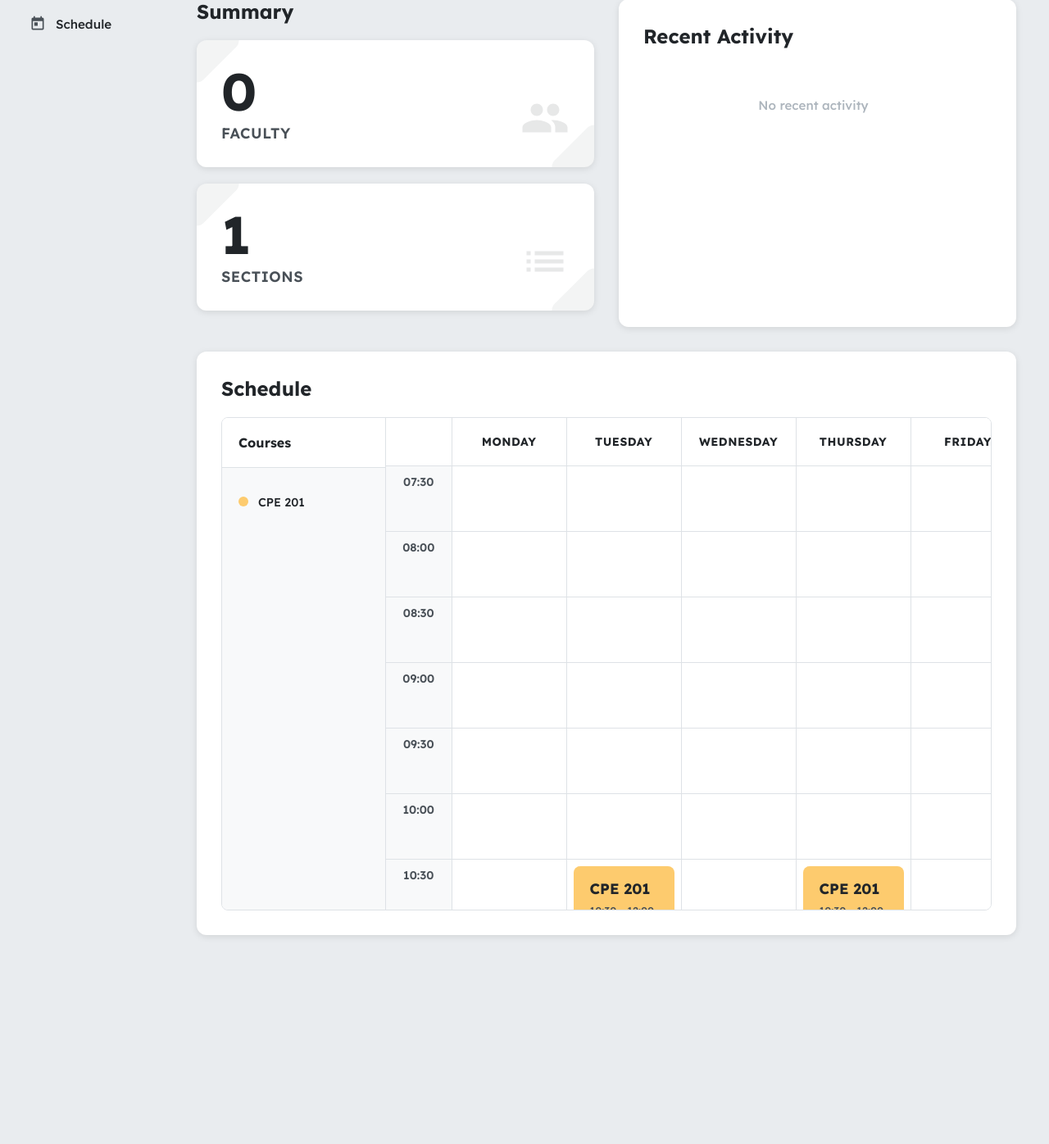
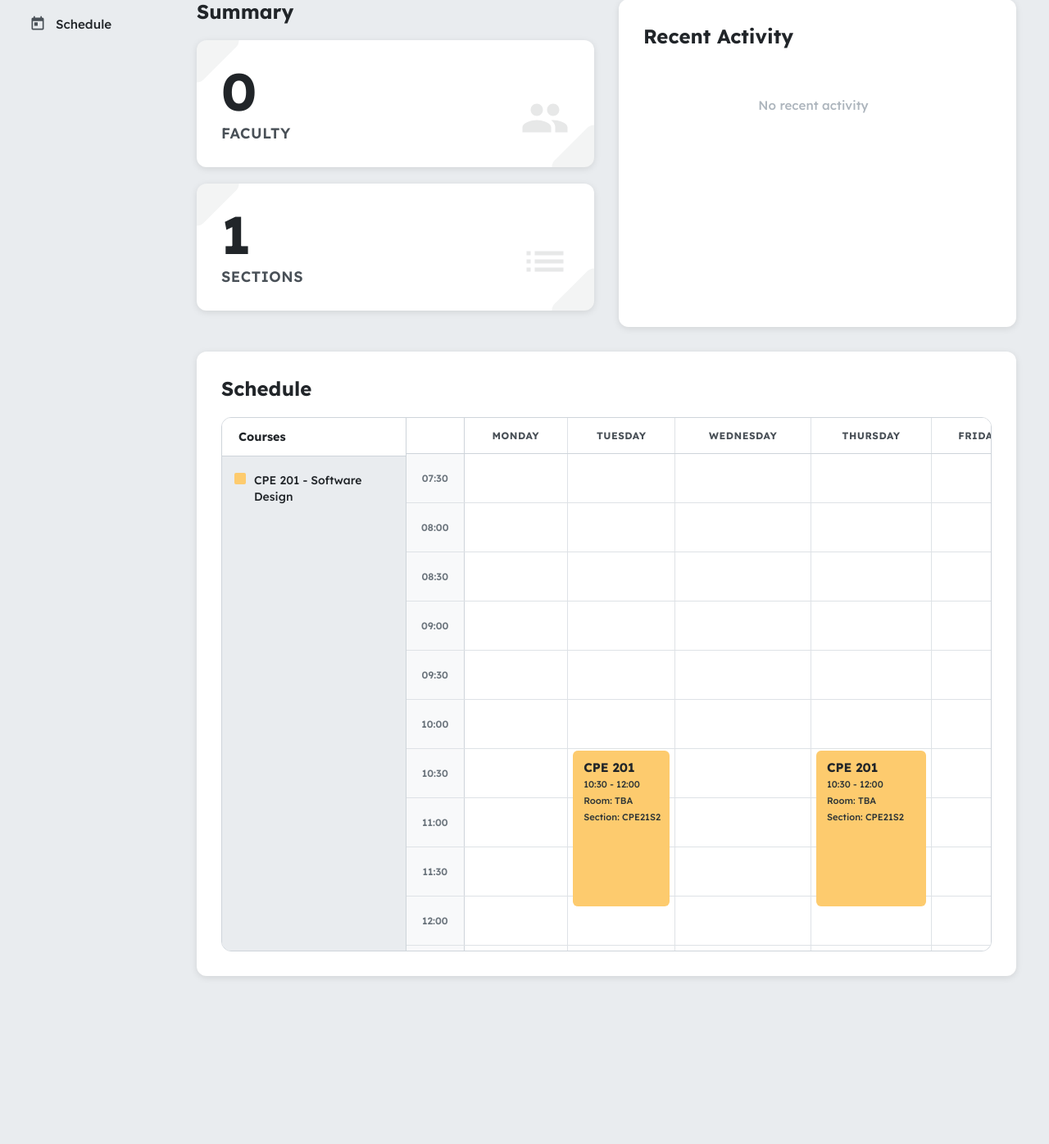
Before and after one commit to Summer077/Auto-Scheduling, a Django app: page /admin/dashboard/ in a window 1280 px wide. Shown: the part 299-1695 px from the top of the page at 82% size. Run offline with Django 5.2, Linux system fonts and the light colour scheme; a user stored in the database is signed in; data comes from the database, SQL or seed files in the repository; data that the repository does not hold is empty.

Commit message:
Fixing Dashboard

```diff
--- a/hello/static/hello/css/dashboard.css
+++ b/hello/static/hello/css/dashboard.css
@@ -412,34 +412,43 @@ body {
 .schedule-wrapper {
     display: flex;
     gap: 0;
-    border: 1px solid #DEE2E6;
-    border-radius: 8px;
+    border: 1px solid #CED4DA;
+    border-radius: 12px;
     overflow: hidden;
+    background: #FFFFFF;
+    position: relative;
 }
 
 .schedule-left {
     display: flex;
     flex-direction: column;
-    min-width: 200px;
-    background: #F8F9FA;
-    border-right: 1px solid #DEE2E6;
+    width: 225px;
+    min-width: 225px;
+    background: #E9ECEF;
+    border-right: 1px solid #CED4DA;
 }
 
 .courses-label {
     font-family: 'Lexend', sans-serif;
-    font-size: 1rem;
+    font-size: 0.9rem;
     font-weight: 700;
     color: #212529;
-    padding: 20px;
-    border-bottom: 1px solid #DEE2E6;
+    padding: 14px 20px;
     background: #FFFFFF;
+    border-bottom: 1px solid #CED4DA;
+    height: 48px;
+    display: flex;
+    align-items: center;
 }
 
 .courses-list {
     display: flex;
     flex-direction: column;
-    gap: 0;
-    padding: 20px;
+    gap: 12px;
+    padding: 20px 15px;
+    background: #E9ECEF;
+    flex: 1;
+    min-height: 100%;
 }
 
 .courses-empty {
@@ -454,117 +463,148 @@ body {
 .course-label {
     display: flex;
     align-items: flex-start;
-    gap: 12px;
-    padding: 12px 0;
+    gap: 10px;
     font-family: 'Lexend', sans-serif;
-    font-size: 0.9rem;
+    font-size: 0.875rem;
     font-weight: 500;
     color: #212529;
     line-height: 1.4;
 }
 
+.course-label span {
+    flex: 1;
+    word-wrap: break-word;
+}
+
 .course-color {
-    width: 12px;
-    height: 12px;
-    border-radius: 50%;
+    width: 14px;
+    height: 14px;
+    border-radius: 2px;
     flex-shrink: 0;
-    margin-top: 3px;
 }
 
 .schedule-table-container {
     flex: 1;
     overflow-x: auto;
     overflow-y: auto;
-    max-height: 600px;
+    max-height: 650px;
     background: #FFFFFF;
+    position: relative;
 }
 
 .schedule-table {
     width: 100%;
     border-collapse: collapse;
-    min-width: 800px;
+    min-width: 900px;
 }
 
 .schedule-table thead {
     position: sticky;
     top: 0;
-    z-index: 10;
+    z-index: 100;
     background: #FFFFFF;
 }
 
 .schedule-table thead th {
     background: #FFFFFF;
-    padding: 20px 16px;
+    padding: 14px 12px;
     text-align: center;
     font-family: 'Lexend', sans-serif;
-    font-size: 0.875rem;
+    font-size: 0.75rem;
     font-weight: 700;
-    color: #212529;
+    color: #495057;
     letter-spacing: 0.5px;
     text-transform: uppercase;
-    border-bottom: 1px solid #DEE2E6;
+    border-bottom: 1px solid #CED4DA;
     border-right: 1px solid #DEE2E6;
+}
+
+.schedule-table thead th:first-child {
+    width: 70px;
+    min-width: 70px;
+    background: #FFFFFF;
+    position: sticky;
+    left: 0;
+    z-index: 101;
+    border-right: 1px solid #CED4DA;
 }
 
 .schedule-table thead th:last-child {
     border-right: none;
 }
 
+.schedule-table tbody {
+    background: #FFFFFF;
+}
+
+.schedule-table tbody tr {
+    height: 60px;
+}
+
 .schedule-table tbody td {
     border-bottom: 1px solid #DEE2E6;
     border-right: 1px solid #DEE2E6;
     padding: 0;
-    height: 80px;
-    min-width: 140px;
     position: relative;
     vertical-align: top;
     background: #FFFFFF;
+    height: 60px;
 }
 
 .schedule-table tbody td:first-child {
     background: #F8F9FA;
     text-align: center;
     font-family: 'Lexend', sans-serif;
-    font-size: 0.875rem;
+    font-size: 0.75rem;
     font-weight: 600;
-    color: #495057;
-    padding: 10px;
-    min-width: 80px;
+    color: #6C757D;
+    padding: 8px 5px;
+    width: 70px;
+    min-width: 70px;
+    border-right: 1px solid #CED4DA;
+    vertical-align: middle;
+    position: sticky;
+    left: 0;
+    z-index: 50;
 }
 
 .schedule-table tbody td:last-child {
     border-right: none;
 }
 
+.schedule-table tbody tr:last-child td {
+    border-bottom: none;
+}
+
 .schedule-block {
     position: absolute;
-    top: 8px;
-    left: 8px;
-    right: 8px;
-    border-radius: 8px;
-    padding: 16px;
+    top: 2px;
+    left: 6px;
+    right: 6px;
+    border-radius: 6px;
+    padding: 12px 10px;
     display: flex;
     flex-direction: column;
     justify-content: flex-start;
-    gap: 6px;
-    color: #212529;
-    border-left: 4px solid rgba(0, 0, 0, 0.2);
+    gap: 4px;
+    border-left: 3px solid rgba(0, 0, 0, 0.15);
     z-index: 10;
 }
 
 .course-code {
     font-family: 'Lexend', sans-serif;
-    font-size: 1.125rem;
+    font-size: 0.95rem;
     font-weight: 700;
     color: #212529;
+    line-height: 1.2;
 }
 
 .course-details {
     font-family: 'Lexend', sans-serif;
-    font-size: 0.8rem;
+    font-size: 0.7rem;
     font-weight: 500;
-    color: #495057;
-    line-height: 1.5;
+    color: #2d3436;
+    line-height: 1.4;
 }
 
 /* Responsive Design */
--- a/hello/templates/hello/dashboard.html
+++ b/hello/templates/hello/dashboard.html
@@ -141,7 +141,7 @@
                             {% for course in scheduled_courses %}
                             <div class="course-label">
                                 <div class="course-color" style="background: {{ course.color }};"></div>
-                                <span>{{ course.course_code }}</span>
+                                <span>{{ course.course_code }} - {{ course.descriptive_title }}</span>
                             </div>
                             {% endfor %}
                         {% else %}
```
